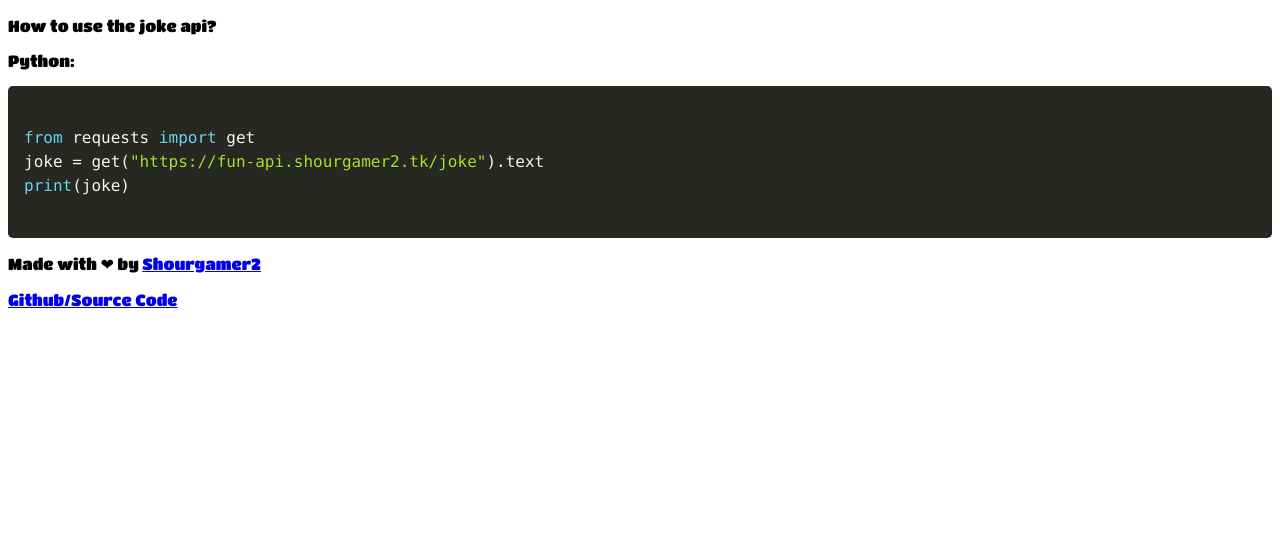
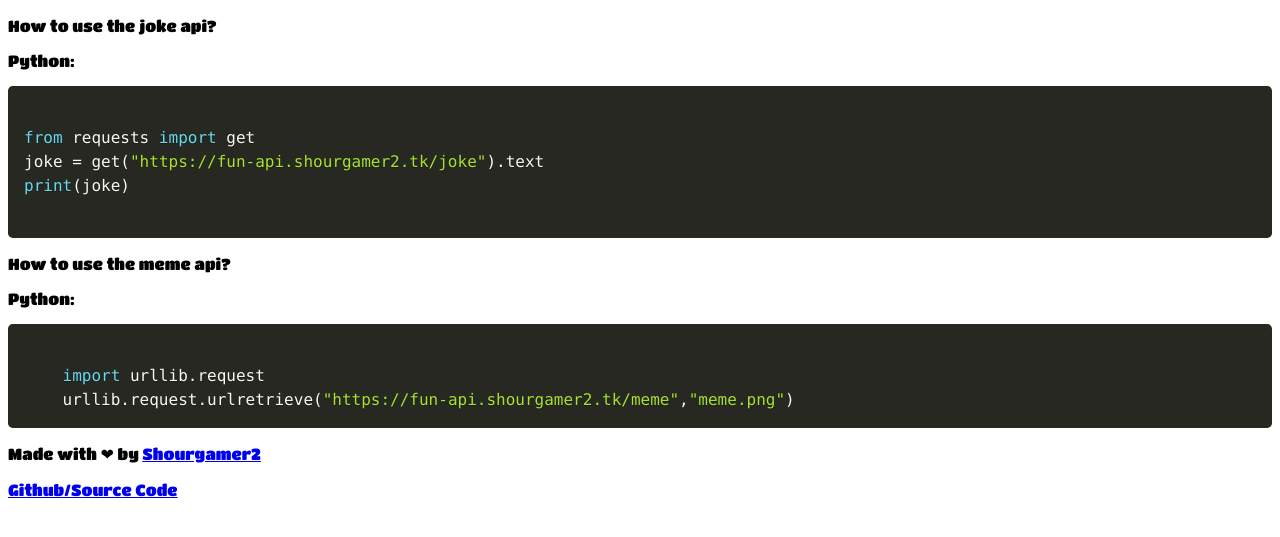
Before and after one commit to nestedbytes/fun-api, a Flask app: page / in a window 1280 px wide. Shown: the part 26-563 px from the top of the page. Run offline with Flask 2, Linux system fonts and the light colour scheme; some web fonts are replaced.

Commit message:
Meme api done!

```diff
--- a/app.py
+++ b/app.py
@@ -7,7 +7,7 @@ app = Flask(__name__)
 
 def get_meme():
 
-    url = "<https://meme-api.herokuapp.com/gimme>"
+    url = "https://meme-api.herokuapp.com/gimme"
     response = json.loads(requests.request("GET", url).text)
     meme_large = response["preview"][-2]
     subreddit = response["subreddit"]
--- a/templates/index.html
+++ b/templates/index.html
@@ -48,6 +48,13 @@ joke = get("https://fun-api.shourgamer2.tk/joke").text
 print(joke)
    </code></pre>
 
+   <p>How to use the meme api?</p>
+   <p>Python:</p>
+   <pre class="language-python"><code>
+    import urllib.request
+    urllib.request.urlretrieve("https://fun-api.shourgamer2.tk/meme","meme.png")
+</code></pre>
+
             </li>
 
         </ol>
```
